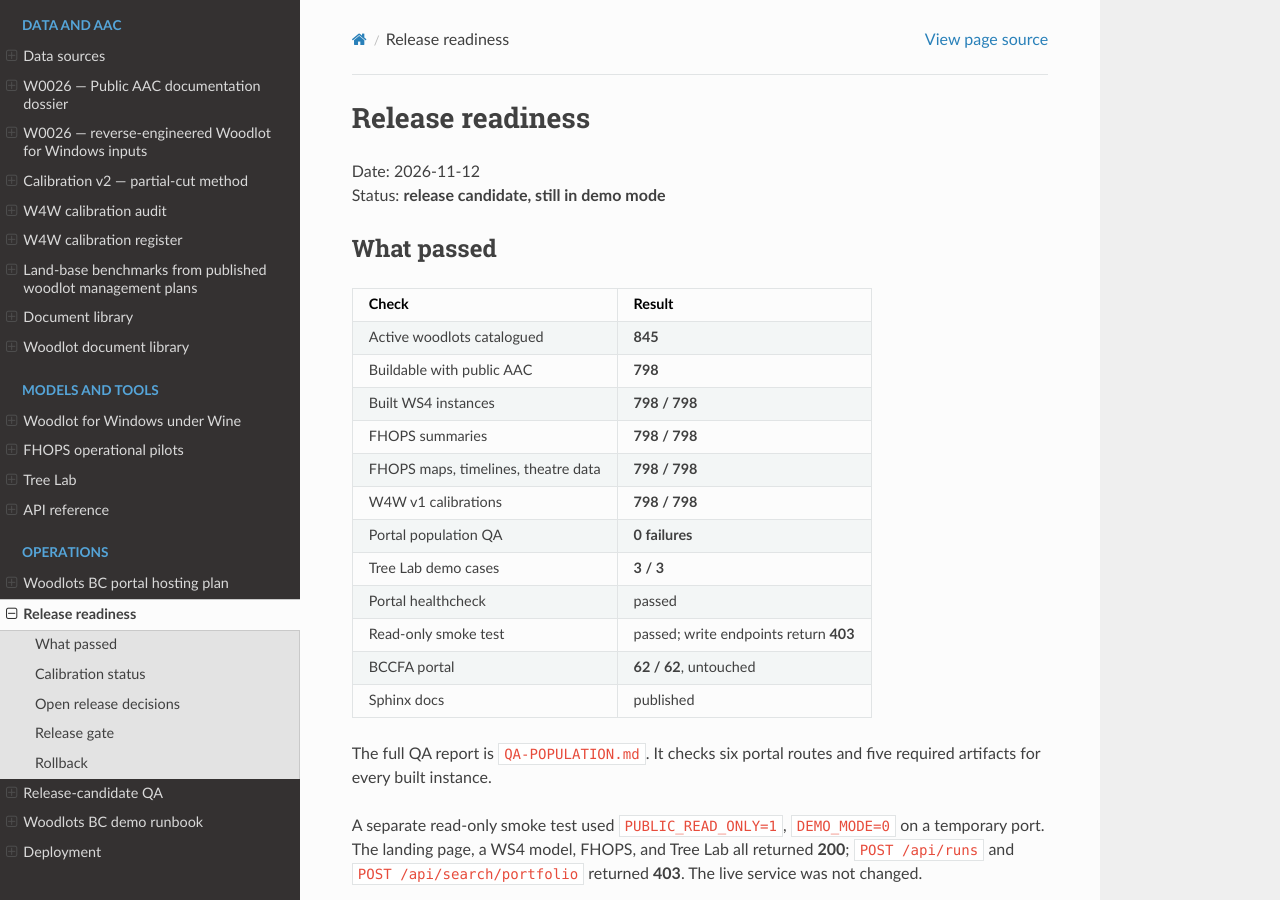
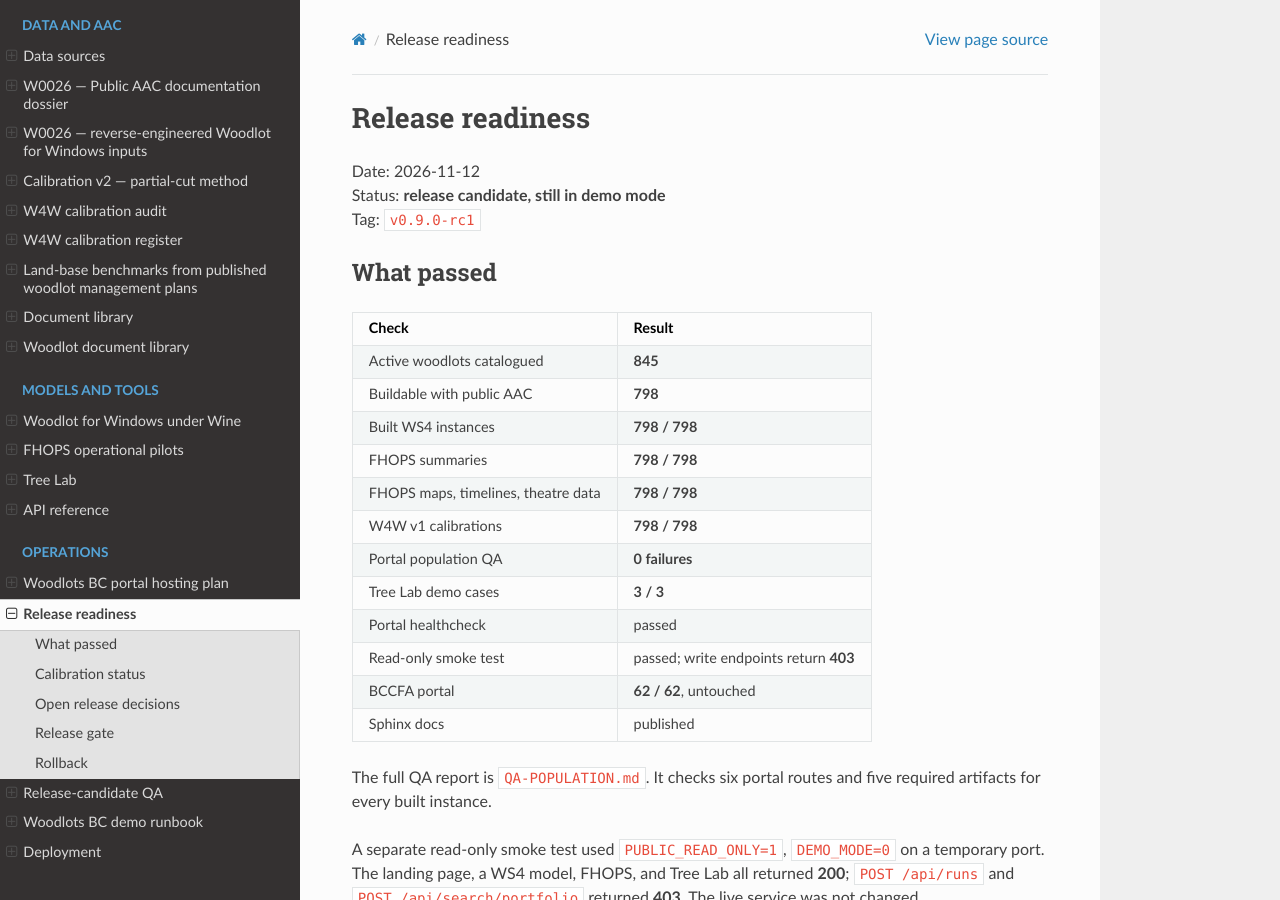
Before and after one commit to UBC-FRESH/fresh-woodlots, a Sphinx documentation site: the page built from docs/RELEASE-READINESS.md, in a window 1280 px wide and 900 px high. Built offline with Sphinx 7.4.7 and the Read the Docs theme 3.1.0, drawn with Linux system fonts in a browser that asks for light colours.

Commit message:
Record the release-candidate tag

```diff
--- a/docs/RELEASE-READINESS.md
+++ b/docs/RELEASE-READINESS.md
@@ -2,6 +2,7 @@
 
 Date: 2026-11-12
 Status: **release candidate, still in demo mode**
+Tag: `v0.9.0-rc1`
 
 ## What passed
 
```
